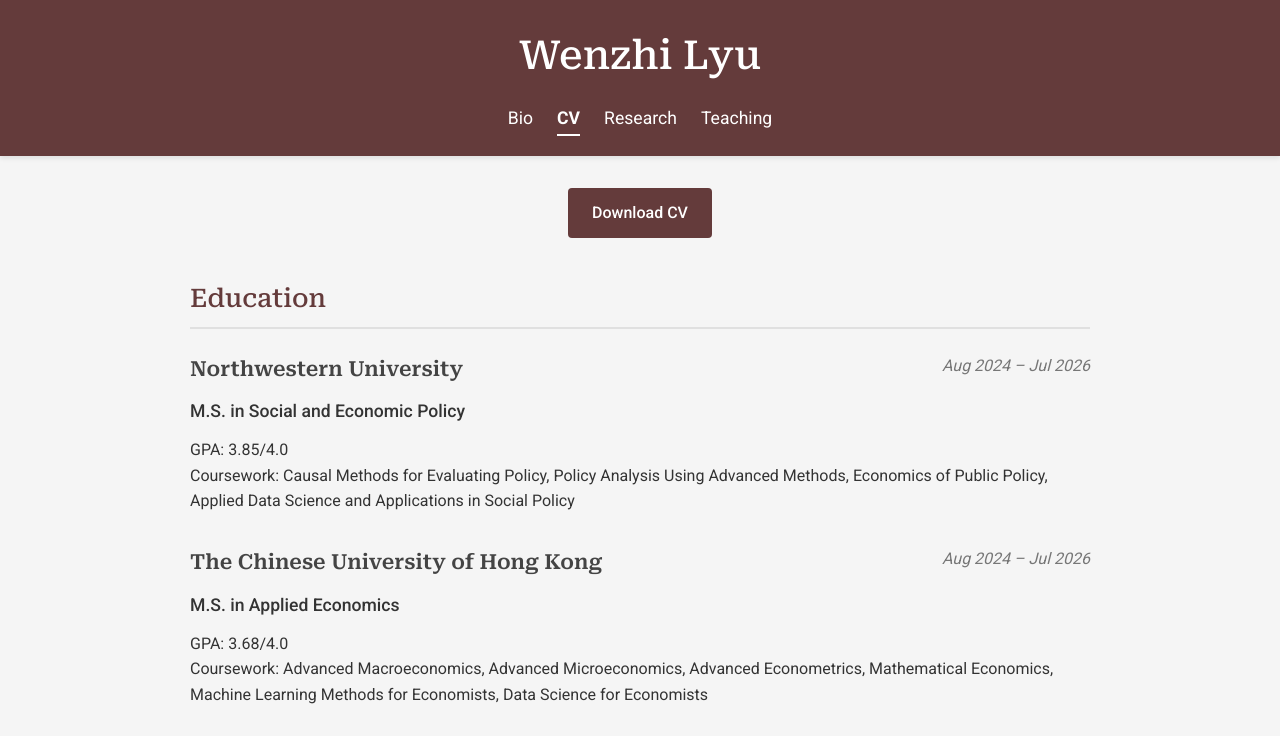
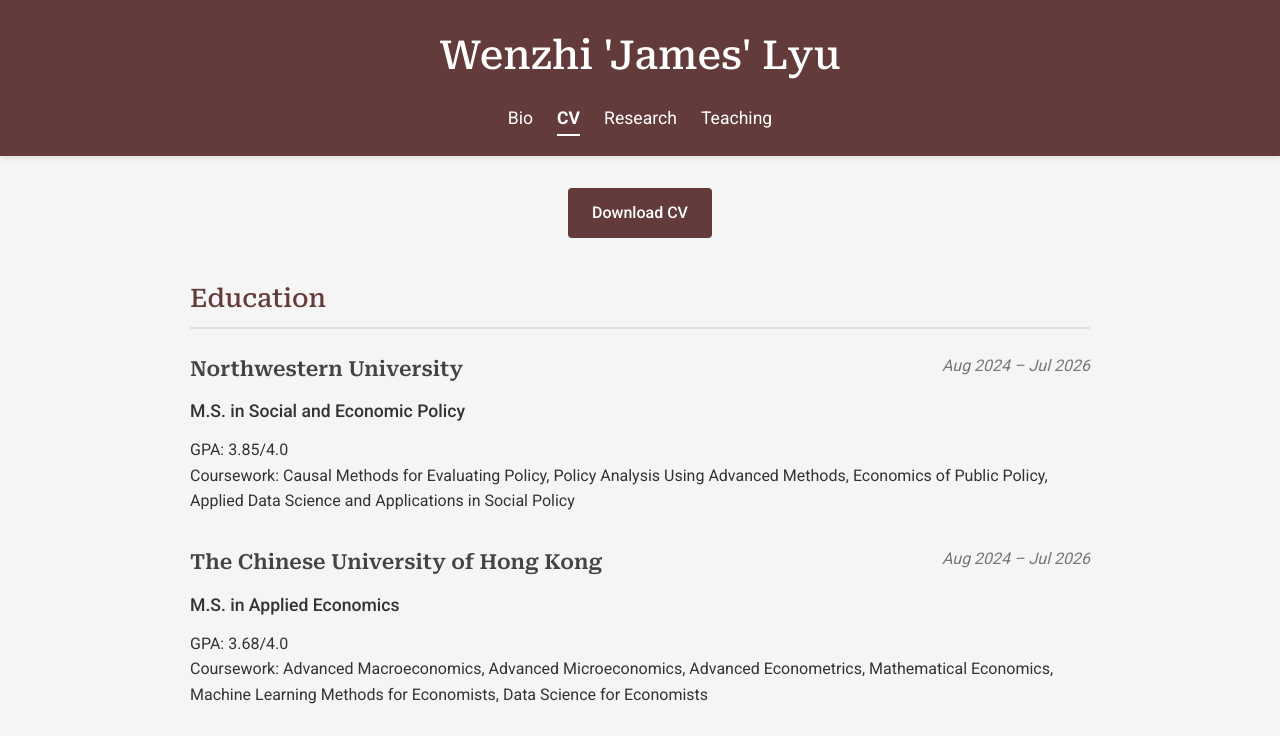
Before and after one commit to jameslyu2001/Jameslyu2001.github.io, a plain HTML site: page cv.html in a window 1280 px wide. Shown: the top 736 px of the page. Drawn offline with Linux system fonts and the light colour scheme; files that its build step writes are made by us from their sources; files whose address does not match are found by name.

Commit message:
Deploying to gh-pages from @ Jameslv2001/Jameslv2001.github.io@13d7c623122c135fc443250f2dbbf670b07d6db0 🚀

```diff
--- a/cv.html
+++ b/cv.html
@@ -14,7 +14,7 @@
 <body>
   <header class="header">
     <div class="header-content">
-      <h1>Wenzhi Lyu</h1>
+      <h1>Wenzhi 'James' Lyu</h1>
       <nav class="main-nav">
         <ul>
           <li><a href="index.html">Bio</a></li>
```
Also changed, not shown: research.html (+1 -1 lines), teaching.html (+1 -1 lines).
